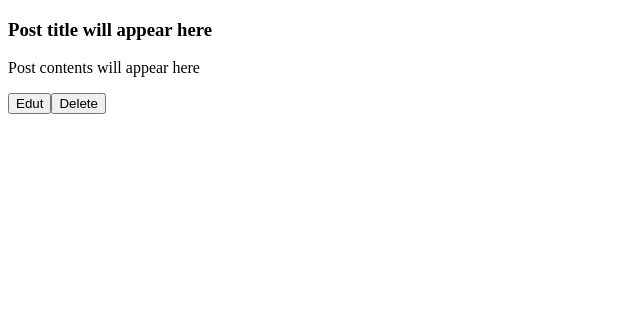
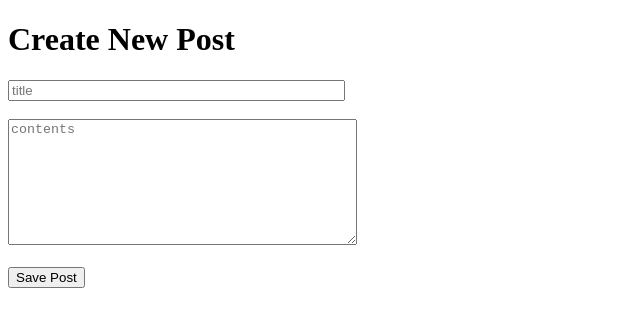
Before and after one commit to CMFuertes/bitty-blog, a React (Create React App) app in the folder bitty-blog/: page / in a window 1280 px wide. Shown: the top 326 px of the page, without its empty margins (0-640 px from the left). Built offline with nearby package versions, Linux system fonts and the light colour scheme.

Commit message:
troubleshooting

```diff
--- a/bitty-blog/src/App.js
+++ b/bitty-blog/src/App.js
@@ -1,11 +1,12 @@
 import React from "react";
 
 import CreateNewPost from './Components/CreateNewPost'
-import Posts from './Components/Post'
+// import Posts from './Components/Post'
 const App = ( ) => {
   return (
     <div>
-      <Posts />
+      <CreateNewPost />
+      {/* <Posts /> */}
     </div>
   );
 };
--- a/bitty-blog/src/Components/CreateNewPost.jsx
+++ b/bitty-blog/src/Components/CreateNewPost.jsx
@@ -6,7 +6,7 @@ const CreateNewPost = props => {
             <h1>Create New Post</h1>
             <input type ="text"
             onChange={props.savePostTitleToState}
-            placeHolder="title"
+            placeholder="title"
             size="39"
             required>
 
@@ -15,7 +15,7 @@ const CreateNewPost = props => {
             <br />
             <textarea
             onChange={props.savePostTitleToState}
-            placeHolder="contents"
+            placeholder="contents"
             rows="8"
             cols="41" required>
             </textarea>
```
Also changed, not shown: bitty-blog/src/Components/DisplayAllPosts.jsx (+4 -4 lines).
